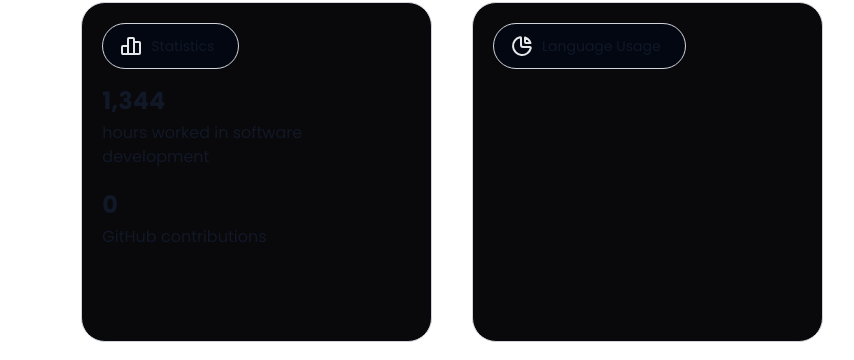
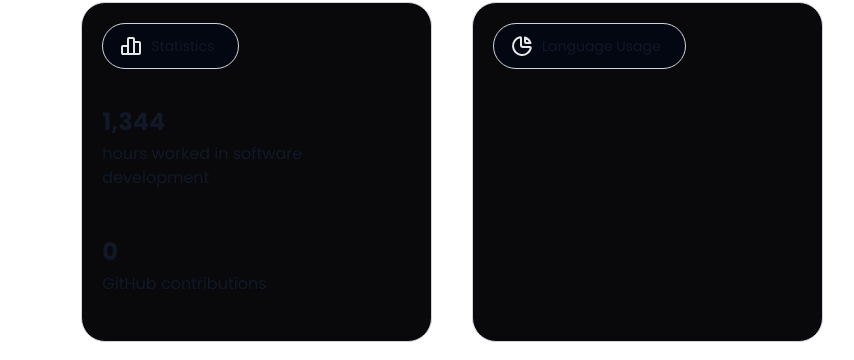
Before and after one commit to benceluzsinszky/portfolio, a React (Vite) app: page / in a window 1280 px wide. Shown: the part 592-952 px from the top of the page, without its empty margins (188-1042 px from the left). Built offline with nearby package versions, Linux system fonts and the light colour scheme; no server answers.

Commit message:
style stats

```diff
--- a/src/components/statistics/Statistics.tsx
+++ b/src/components/statistics/Statistics.tsx
@@ -45,12 +45,14 @@ export default function Statistics() {
   }, []);
 
   return (
-    <div className="flex justify-between">
+    <div className="flex flex-col justify-evenly h-full">
       <div>
         <h3>
           <CountUp end={calculateWorkHours()} duration={2} />
         </h3>
         <p>hours worked in software development</p>
+      </div>
+      <div>
         <h3 className="mt-5">
           <CountUp end={gitHubContributions} duration={2} />
         </h3>
```
